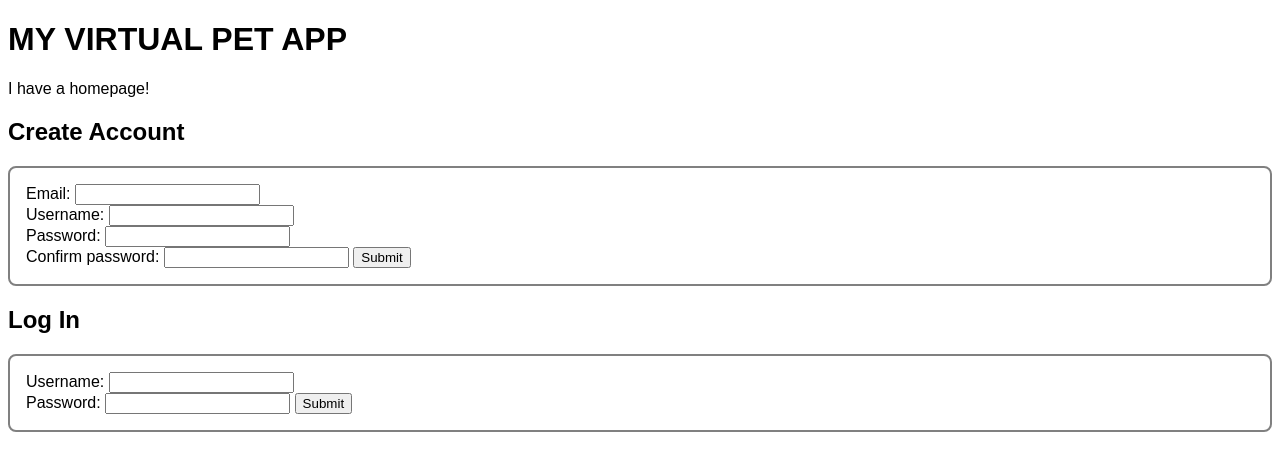
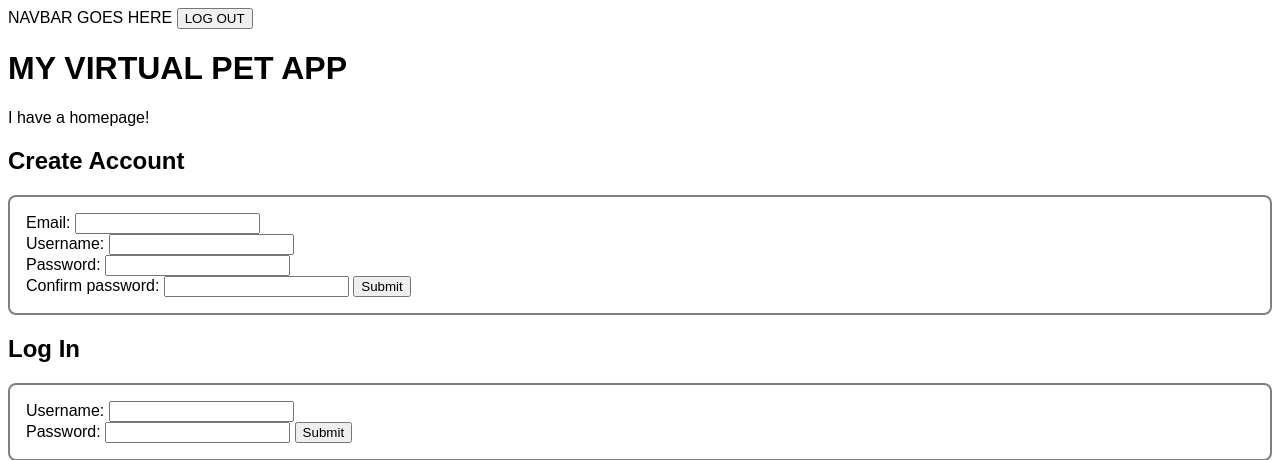
Before and after one commit to hanazzz/virtual-pet-app, a Flask app: page / in a window 1280 px wide. Shown: the top 460 px of the page. Run offline with Flask 2, Linux system fonts and the light colour scheme.

Commit message:
Added navbar block

```diff
--- a/templates/base.html
+++ b/templates/base.html
@@ -15,6 +15,10 @@
 
 <body>
     {% block navbar %}
+        <div>
+            NAVBAR GOES HERE
+            <button type="button" name="logout">LOG OUT</button>
+        </div>
     {% endblock %}
 
     {% for msg in get_flashed_messages() %}
```
